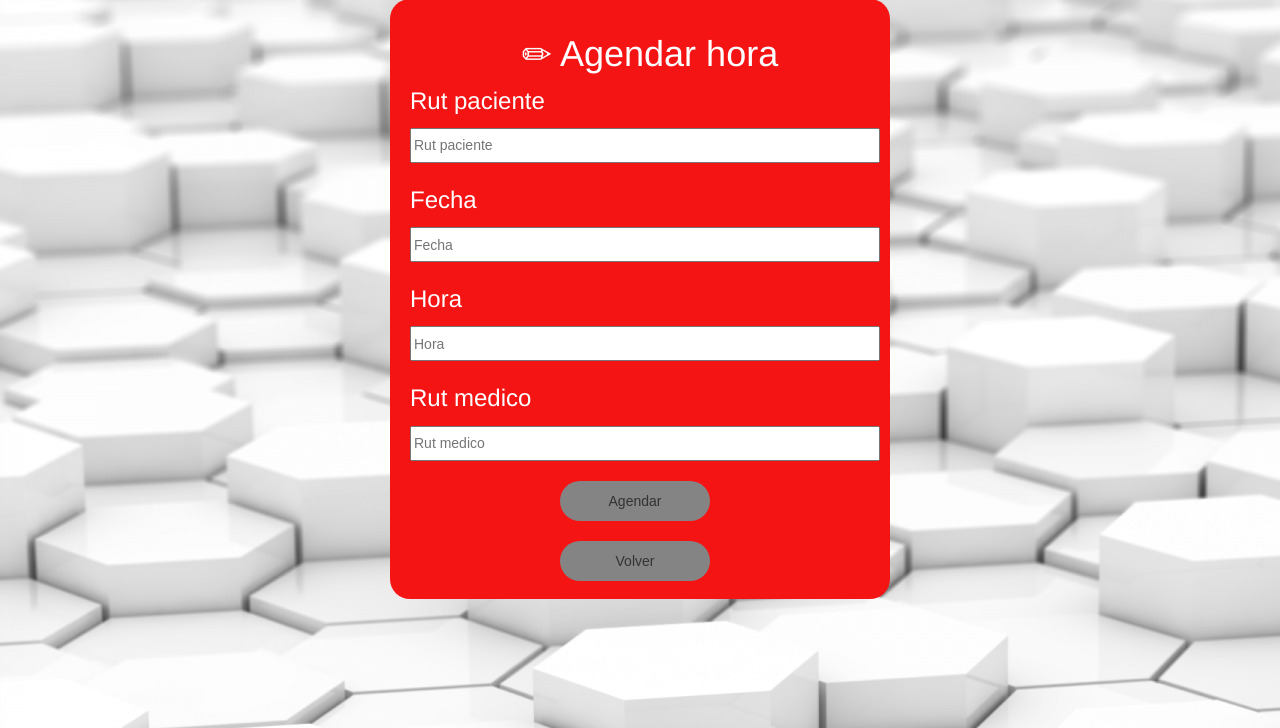
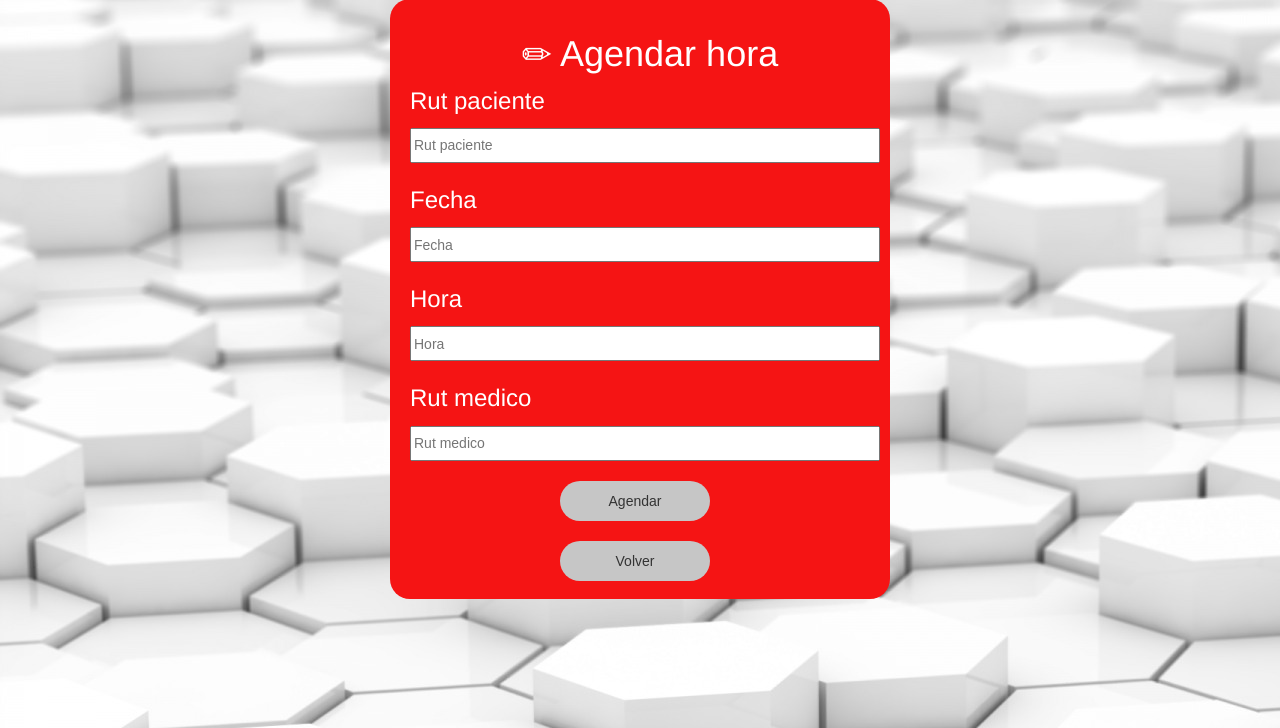
Before and after one commit to campinom/Hospital, a PHP site: page /agendarHora.php in a window 1280 px wide. Shown: the part 72-800 px from the top of the page. Run offline with PHP 8.4, Linux system fonts and the light colour scheme; some web fonts are replaced.

Commit message:
Actualize agendar y cancelar hora

```diff
--- a/agendarHora.php
+++ b/agendarHora.php
@@ -90,7 +90,7 @@ and open the template in the editor.
 	margin:auto;
 }
 
-input[type=text],[type=nombre],[type=hora],[type=edad],[type=direccion],[type=telefono]{
+input[type=text],[type=rut],[type=fecha],[type=hora],[type=rutm]{
 	width:470px;
 	height:35px;
 	font: 14px normal normal uppercase helvetica, arial, serif;
@@ -103,7 +103,7 @@ input[type=submit]{
 	border-radius:20px;
 	margin-left: 150px;
 	border:0px;
-	background-color:#848484;
+	background-color:#C6C6C6;
 	font: 14px normal normal uppercase helvetica, arial, serif;
 }
 
--- a/cancelarHora.php
+++ b/cancelarHora.php
@@ -79,7 +79,7 @@ and open the template in the editor.
 	margin:auto;
 }
 
-input[type=text],[type=edad],[type=direccion],[type=edad],[type=password]{
+input[type=text],[type=rut],[type=fecha],[type=hora],[type=rutm]{
 	width:470px;
 	height:35px;
 	font: 14px normal normal uppercase helvetica, arial, serif;
@@ -92,7 +92,7 @@ input[type=submit]{
 	border-radius:20px;
 	margin-left: 150px;
 	border:0px;
-	background-color:#848484;
+	background-color:#C6C6C6;
 	font: 14px normal normal uppercase helvetica, arial, serif;
 }
 
```
Also changed, not shown: 1 other file.
